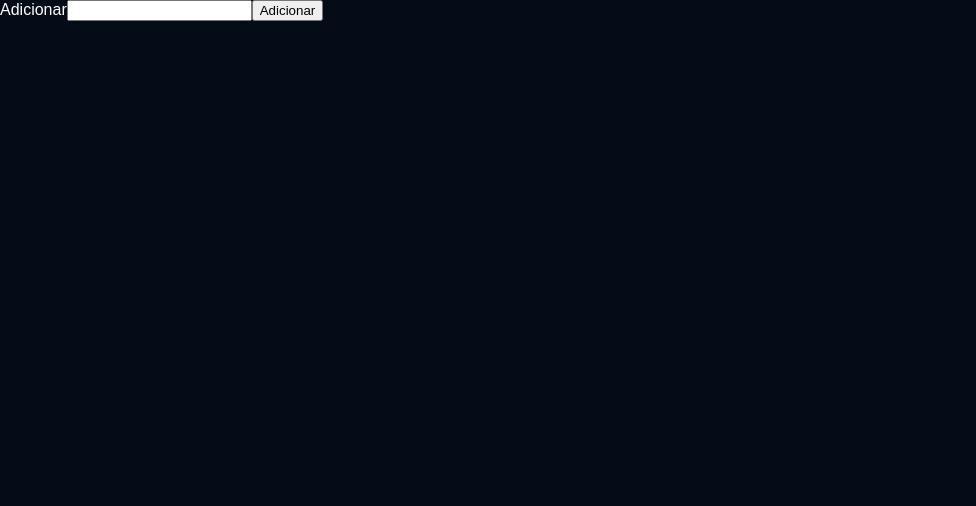
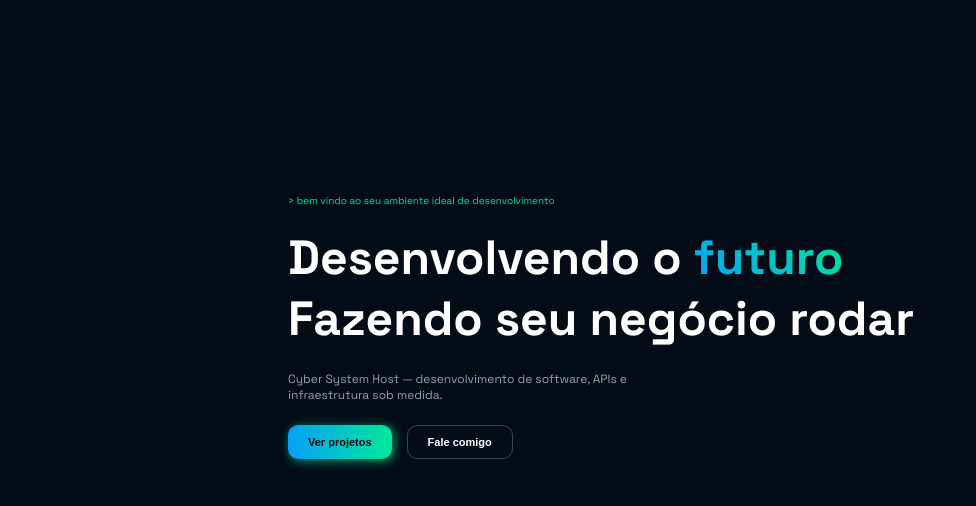
Before and after one commit to FilipeM10/CSH, a React (Vite) app: page / in a window 1280 px wide. Shown: the top 506 px of the page, without its empty margins (0-976 px from the left). Built offline with nearby package versions, Linux system fonts and the light colour scheme.

Commit message:
adicionado componente HomePage.tsx como componente

```diff
--- a/src/App.tsx
+++ b/src/App.tsx
@@ -1,11 +1,11 @@
-import TodoList from './components/TodoList'
+import HomePage from './components/HomePage'
 
 const App = () => {
-  return (<>
-
-    <TodoList />
-
-  </>)
+  return (
+    <>
+      <HomePage />
+    </>
+  )
 }
 
 export default App
--- /dev/null
+++ b/src/components/HomePage.tsx
@@ -0,0 +1,20 @@
+import '../style/AppContent.css'
+
+const HomePage = () => {
+    return (
+        <div className="container">
+            <p className='welcome-dev'>
+                &gt; bem vindo ao seu ambiente ideal de desenvolvimento<span className='cursor-blink'>_</span>
+            </p>
+            <span className='title'>Desenvolvendo o <span className='gradient-element'>futuro</span> <br />Fazendo seu negócio rodar</span>
+            <p className='csh-description'>Cyber System Host — desenvolvimento de software, APIs e <br /> infraestrutura sob medida.</p>
+
+            <div className='homeBtn'>
+                <button className='btn see-project'>Ver projetos</button>
+                <button className='btn talk-toMe'>Fale comigo</button>
+            </div>
+        </div>
+    )
+}
+
+export default HomePage
--- a/src/index.css
+++ b/src/index.css
@@ -1,7 +1,16 @@
+
+@import url('https://fonts.googleapis.com/css2?family=Space+Grotesk:wght@400;500;600;700&display=swap');
+
+:root {
+    --background-primary-color: #030C17;
+    --background-secondary-color: #061523;
+    --font-primary-color: #fff;
+}
+
 body {
     background-color: var(--background-primary-color);
     color: var(--font-primary-color);
-  font-family: Arial, Helvetica, sans-serif;
+    font-family: 'Space Grotesk', sans-serif;
     font-weight: 400;
     font-size: 16px;
     margin: 0;
@@ -11,9 +20,3 @@ body {
 .container-body {
     background-color: var(--background-secondary-color);
 }
-
-:root {
-  --background-primary-color: #030C17;
-  --background-secondary-color: #061523;
-  --font-primary-color: #fff;
-}
--- /dev/null
+++ b/src/style/AppContent.css
@@ -0,0 +1,89 @@
+:root {
+    --primary-color: #069ff9;
+    --secondary-color: #00e898;
+    --shadow-color: #00e89788;
+}
+
+.container {
+    padding: 11.5rem 13rem 10rem 18rem;
+    display: flex;
+    flex-direction: column;
+    gap: 10px;
+}
+
+.welcome-dev {
+    font-size: 10px;
+    color: #00e898;
+}
+
+.title {
+    font-size: 3rem;
+    font-weight: 900;
+}
+
+.csh-description {
+    font-size: 12px;
+    color: #8da2af
+}
+
+.cursor-blink {
+    display: inline-block;
+    animation: piscar 1s infinite
+}
+
+.homeBtn {
+    display: flex;
+    gap: 15px;
+}
+
+.btn {
+    font-size: 11px;
+    font-weight: 700;
+    border: 0;
+    padding: 10px 20px;
+    border-radius: 10px;
+}
+
+.see-project {
+    background: linear-gradient(to right, var(--primary-color), var(--secondary-color));
+    box-shadow: 2px 2px 10px 1px var(--shadow-color);
+    color: #010813;
+
+    transition: transform 0.3s ease;
+}
+
+.see-project:hover{
+    transform: scale(1.04);
+}
+
+.talk-toMe {
+    background-color: transparent;
+    color: #fff;
+    border: 1px solid #ffffff3a;
+    font-weight: 800;
+
+    transition: transform 0.3s ease;
+}
+
+.talk-toMe:hover {
+    color: var(--secondary-color);
+    border: 1px solid var(--secondary-color);
+}
+
+
+.gradient-element {
+    background-image: linear-gradient(45deg, var(--primary-color), var(--secondary-color));
+    background-clip: text;
+    -webkit-background-clip: text;
+    -webkit-text-fill-color: transparent;
+    color: transparent;
+}
+
+@keyframes piscar {
+    0%, 100% {
+        opacity: 1;
+    }
+    50% {
+        opacity: 0;
+    }
+}
```
Also changed, not shown: src/components/TodoList/FormsGenerate.tsx (renamed from src/components/FormsGenerate.tsx), src/components/TodoList/TodoList.tsx (renamed from src/components/TodoList.tsx). Lines whose indentation alone changed are shown as unchanged.
